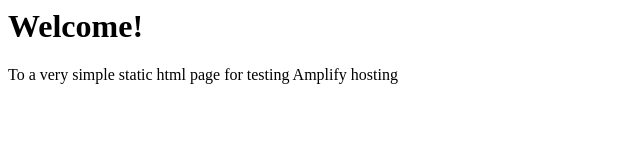
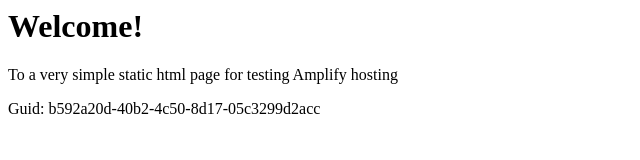
Before and after one commit to aws-aemilia-mxp/Github-PR-Commit-Integration-Test-DoNotTouch-Gith-P5X5MO5I-v1-prod-eu-south-1, a website: page src/index.html in a window 1280 px wide. Shown: the whole page, without its empty margins (0-640 px from the left). Drawn offline with Linux system fonts and the light colour scheme.

Commit message:
commit from integ tests

```diff
--- a/src/index.html
+++ b/src/index.html
@@ -1,3 +1,5 @@
+
+
 <html lang="en">
 
 <head>
@@ -10,6 +12,6 @@
 <body>
     <h1>Welcome!</h1>
     <p>To a very simple static html page for testing Amplify hosting</p>
-</body>
+    <p>Guid: b592a20d-40b2-4c50-8d17-05c3299d2acc</p></body>
 
 </html>
```
